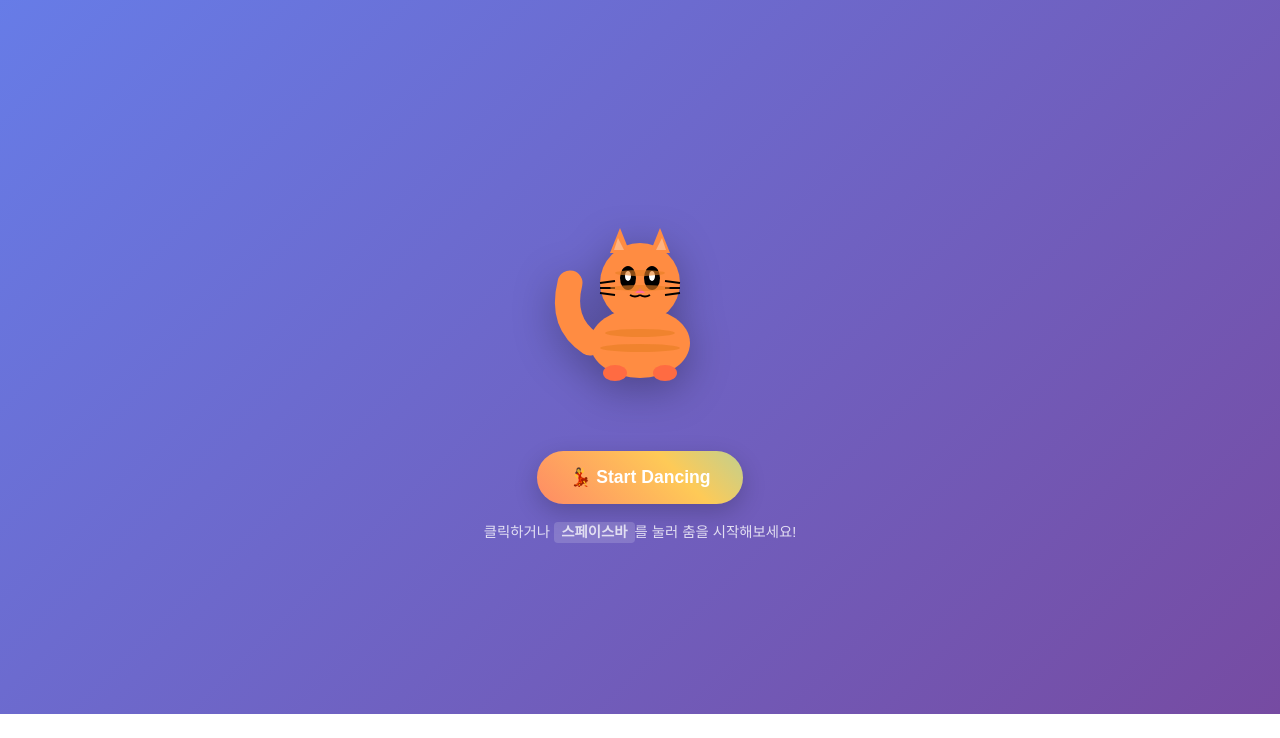
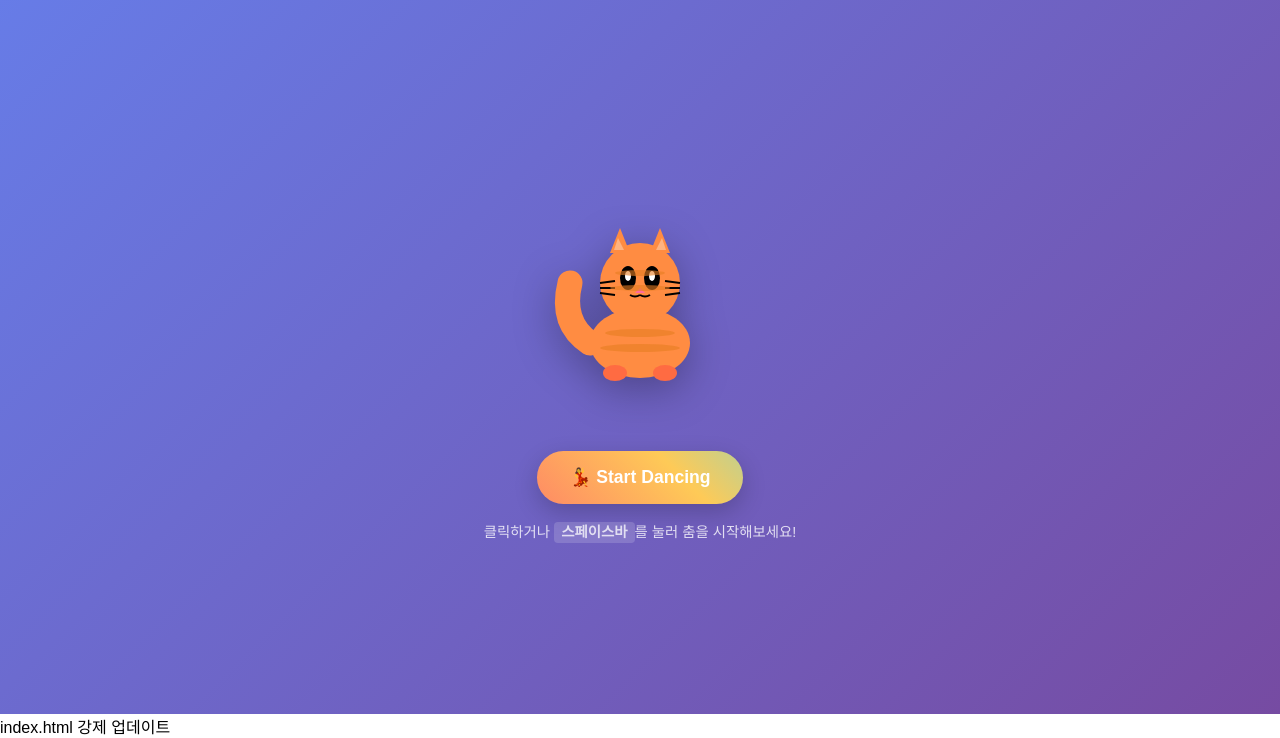
Before and after one commit to choichoijin/cat-dancing-page, a plain HTML site: page index.html in a window 1280 px wide. Shown: the part 86-824 px from the top of the page. Before the commit the page ends 800 px from the top, so only its background shows below. Drawn offline with Linux system fonts and the light colour scheme.

Commit message:
Force update index.html

```diff
--- a/index.html
+++ b/index.html
@@ -12,3 +12,4 @@
     <div id="root"></div>
   </body>
 </html>
+index.html 강제 업데이트
```
